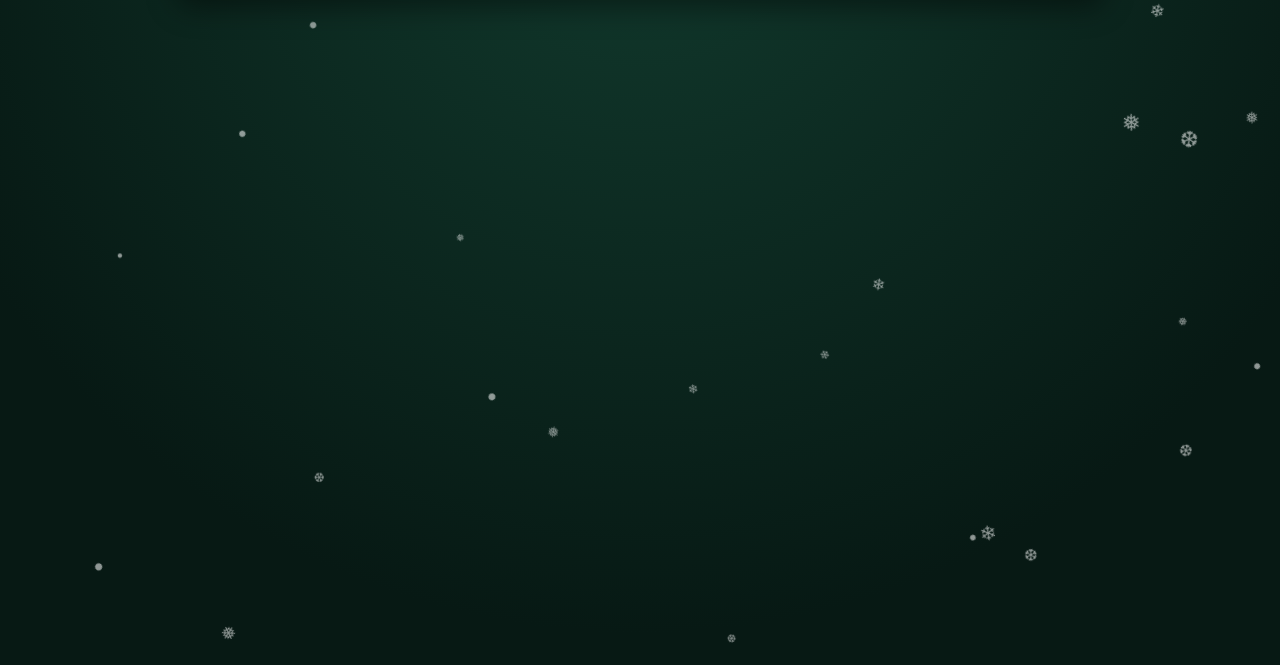
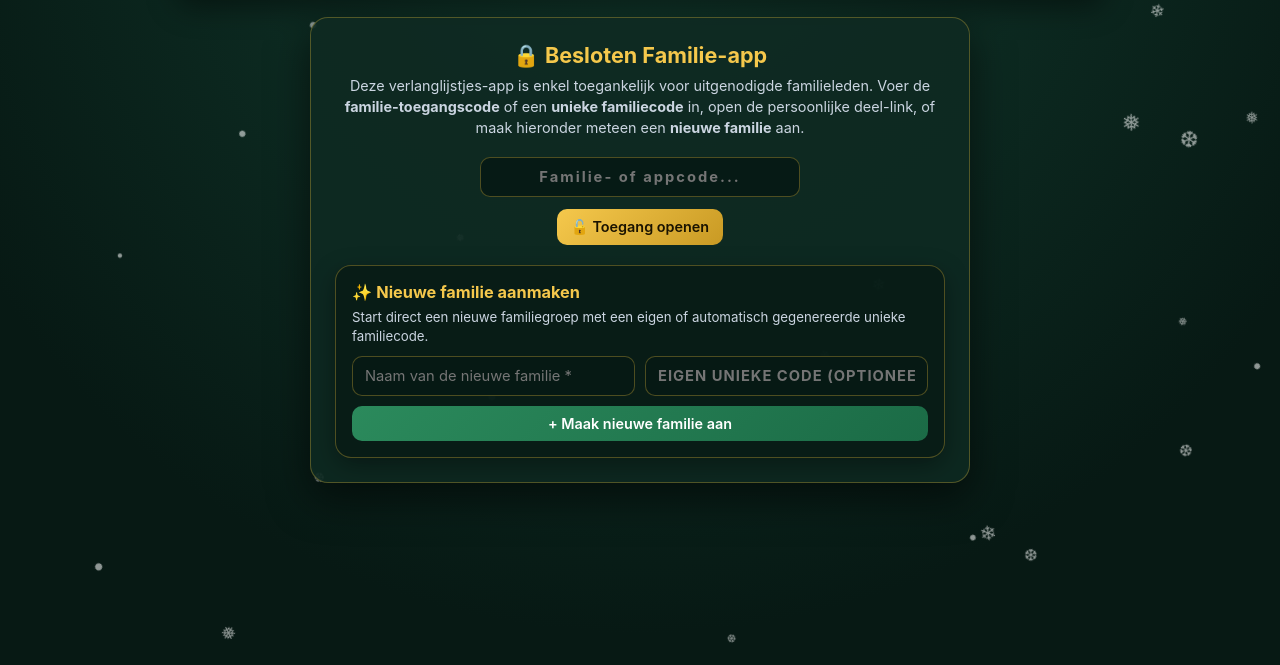
Before and after one commit to jandecock/familie-verlanglijstje, a plain HTML site: page index.html in a window 1280 px wide. Shown: the part 135-800 px from the top of the page. Drawn offline with nearby package versions, Linux system fonts and the light colour scheme; no server answers.

Commit message:
Add files via upload

```diff
--- a/index.html
+++ b/index.html
@@ -580,7 +580,28 @@
       </div>
     </header>
 
-
+    <!-- TOEGANGSSCHERM VOOR ONBEKENDEN -->
+    <div id="accessGateView" class="login-box">
+      <h2>🔒 Besloten Familie-app</h2>
+      <p>Deze verlanglijstjes-app is enkel toegankelijk voor uitgenodigde familieleden. Voer de <strong>familie-toegangscode</strong> of een <strong>unieke familiecode</strong> in, open de persoonlijke deel-link, of maak hieronder meteen een <strong>nieuwe familie</strong> aan.</p>
+      <div style="max-width: 320px; margin: 0 auto 12px;">
+        <input type="text" id="accessCodeInput" placeholder="Familie- of appcode..." style="text-align:center; font-weight:700; letter-spacing:2px;" />
+      </div>
+      <div id="accessGateError" class="error-msg hidden" style="margin-bottom: 10px;"></div>
+      <button class="btn-gold" onclick="submitAccessCode()">🔓 Toegang openen</button>
+
+      <div class="card" style="margin-top: 20px; margin-bottom: 0; padding: 16px; background: rgba(7, 25, 20, 0.72); text-align: left;">
+        <h3 style="color: var(--gold); font-size: 1.02rem; margin-bottom: 6px;">✨ Nieuwe familie aanmaken</h3>
+        <p style="font-size: 0.83rem; margin-bottom: 10px;">Start direct een nieuwe familiegroep met een eigen of automatisch gegenereerde unieke familiecode.</p>
+        <div class="form-grid" style="margin-bottom: 10px;">
+          <input type="text" id="gateNewFamilyInput" placeholder="Naam van de nieuwe familie *" />
+          <input type="text" id="gateNewFamilyCodeInput" placeholder="Eigen unieke code (optioneel)" style="text-transform:uppercase; font-weight:700; letter-spacing:1px;" />
+        </div>
+        <button type="button" class="btn-green" style="width: 100%; justify-content: center;" onclick="createFamilyFromAccessGate()">
+          + Maak nieuwe familie aan
+        </button>
+      </div>
+    </div>
 
     <!-- WELKOMSTSCHERM: BESTAANDE OF NIEUWE FAMILIE -->
     <div id="welcomeView" class="login-box hidden">
```
